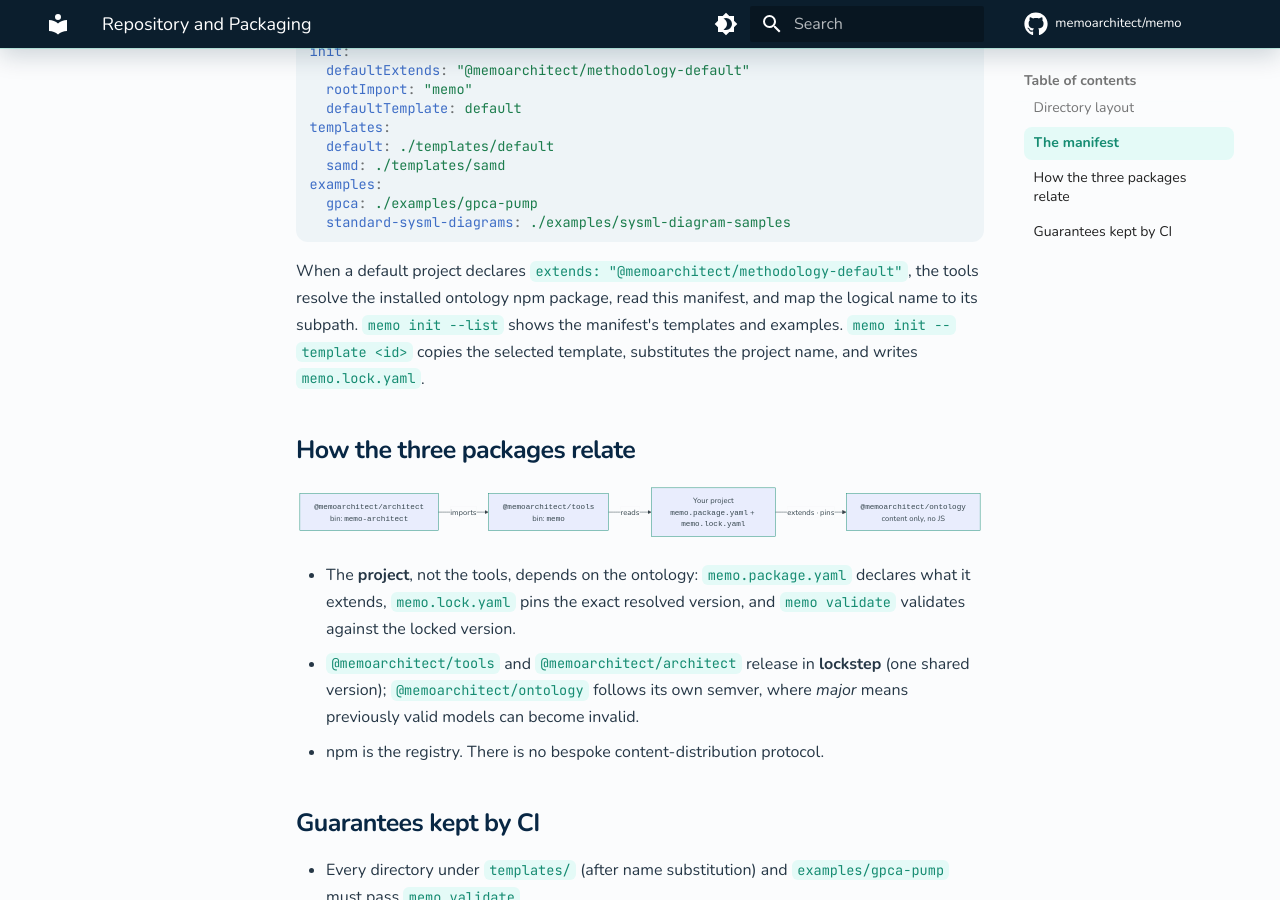
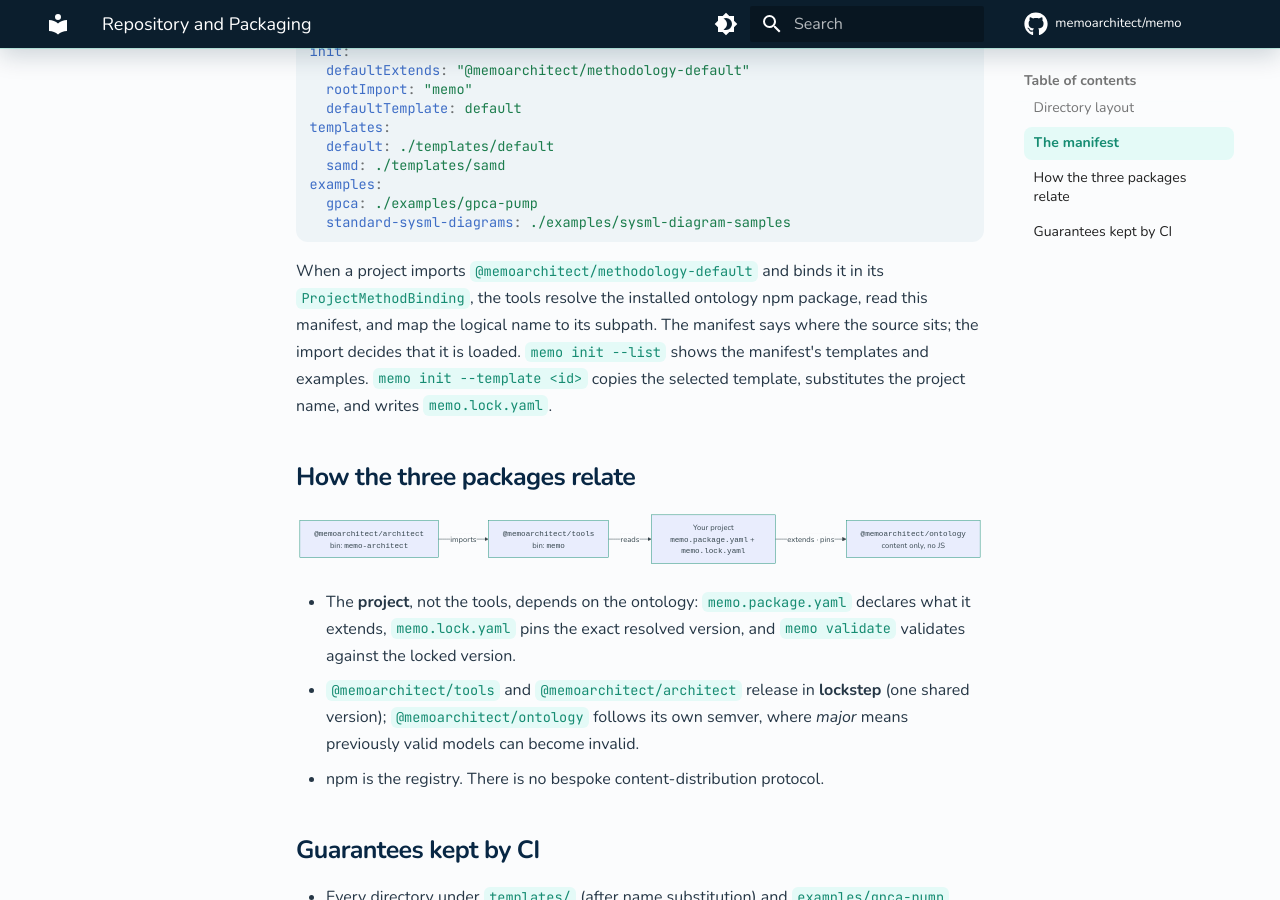
Before and after one commit to memoarchitect/memo, an MkDocs documentation site: the page built from docs/architecture/repository.md, in a window 1280 px wide and 900 px high, scrolled down 1168 px. Built offline with MkDocs 1.6.1 and Material for MkDocs 9.7.7, drawn with Linux system fonts in a browser that asks for light colours; comment, search, counter and statistics services are not loaded; some of the changed text lies outside the part shown.

Commit message:
docs: stop presenting extends: as methodology selection; publish the native format
Three docs still described package resolution through an extends: key, which the
2026-08-01 native flip retired: repository.md (twice) and how-to/install/npm.md
named it as the resolution mechanism, and the GPCA walkthrough called
memo.config.yaml the parent configuration. What decides resolution is the import
graph plus the ProjectMethodBinding.

Also adds reference/native-project-format.md to the nav. It is the canonical
statement of the format and was absent from the site, so it existed only in the
repo — while being the page the Tools and Architect config docs now link to.

R7-S2.

Co-Authored-By: Claude Opus 5 <noreply@anthropic.com>

````diff
--- a/docs/architecture/repository.md
+++ b/docs/architecture/repository.md
@@ -2,7 +2,7 @@
 
 One npm package — `@memoarchitect/ontology` — carries all MEMO content. Four
 *logical* packages survive inside it as subpaths declared in a root manifest,
-so `extends:` references in user projects stay stable even if the directory
+so the package names user projects import stay stable even if the directory
 layout changes.
 
 ## Directory layout
@@ -60,9 +60,10 @@ examples:
   standard-sysml-diagrams: ./examples/sysml-diagram-samples
 ```
 
-When a default project declares `extends: "@memoarchitect/methodology-default"`,
-the tools resolve the installed ontology npm package, read this manifest, and
-map the logical name to its subpath. `memo init --list` shows the manifest's
+When a project imports `@memoarchitect/methodology-default` and binds it in its
+`ProjectMethodBinding`, the tools resolve the installed ontology npm package,
+read this manifest, and map the logical name to its subpath. The manifest says
+where the source sits; the import decides that it is loaded. `memo init --list` shows the manifest's
 templates and examples. `memo init --template <id>` copies the selected
 template, substitutes the project name, and writes `memo.lock.yaml`.
 
--- a/mkdocs.yml
+++ b/mkdocs.yml
@@ -81,6 +81,7 @@ nav:
       - What is MEMO: what/index.md
   - Reference:
       - Source layout: reference/index.md
+      - Native project format: reference/native-project-format.md
       - Core: reference/areas/core.md
       - Architecture: reference/areas/architecture.md
       - Assurance: reference/areas/assurance.md
````
Also changed, not shown: docs/examples/gpca-walkthrough.md (+2 -2 lines), docs/how-to/install/npm.md (+1 -1 lines).
